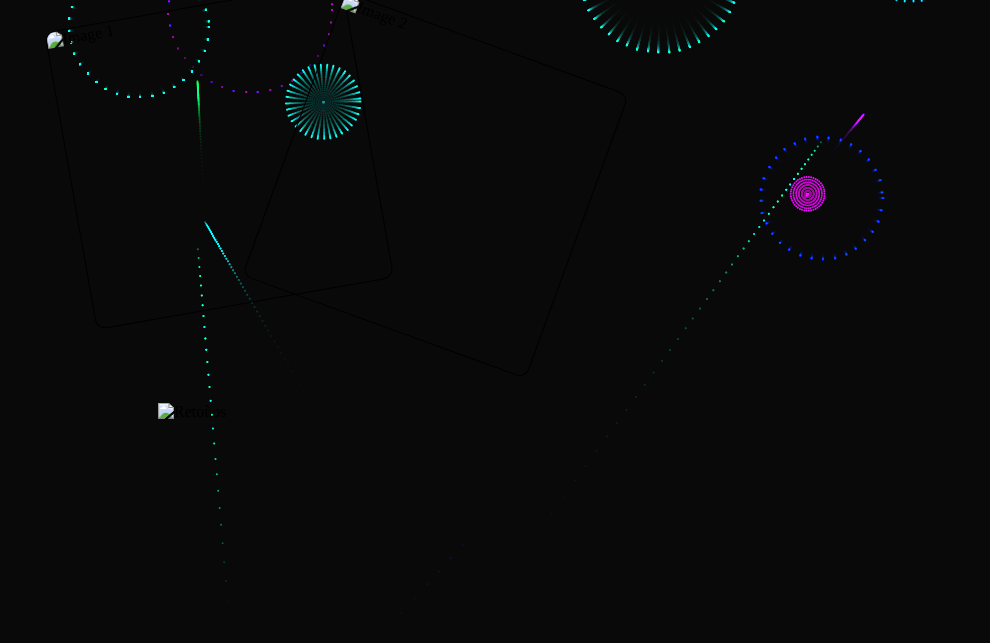
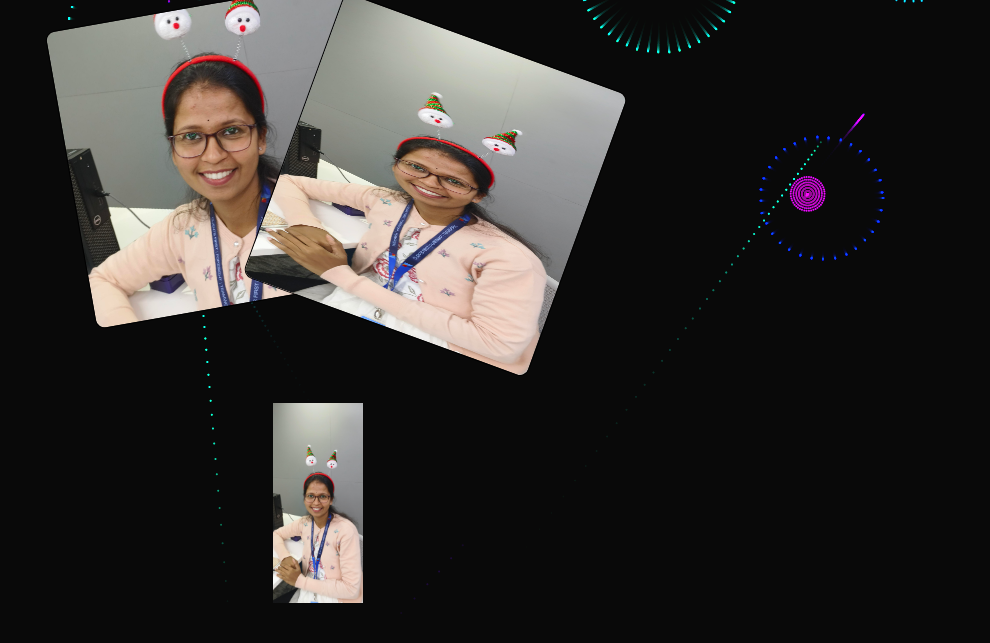
Before and after one commit to GEETHIKAGONDI/Birthday, a plain HTML site: page index.html in a window 1280 px wide. Shown: the part 157-800 px from the top of the page, without its empty margins (290-1280 px from the left). Drawn offline with Linux system fonts and the light colour scheme.

Commit message:
Update index.html

```diff
--- a/index.html
+++ b/index.html
@@ -13,12 +13,12 @@
   <h1 class="birthday-text">Happy Birthday	&#9829; 	&#9829;(Shreya....!)</h1>
   <div class="card-container">
     <div class="card card1">
-      <img src="Media.jpeg" alt="Image 1">
+      <img src="Media.jpg" alt="Image 1">
     </div>
     <div class="card card2">
-      <img src="Media.jpeg" alt="Image 2">
+      <img src="Media.jpg" alt="Image 2">
     </div>
   </div>
-  <img class="sticker" src="Media.jpeg" alt="Retoños">
+  <img class="sticker" src="Media.jpg" alt="Retoños">
 </body>
 </html>
```
